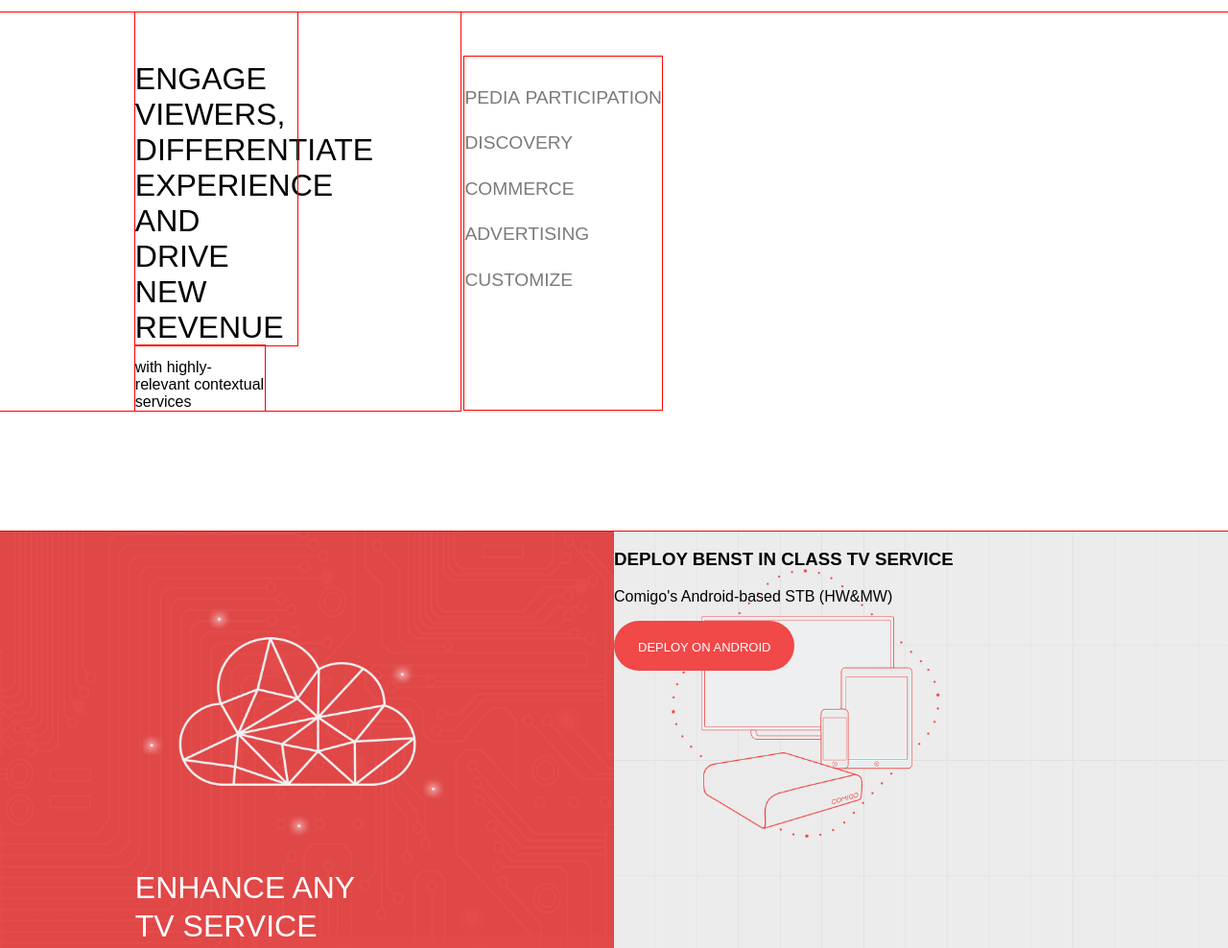
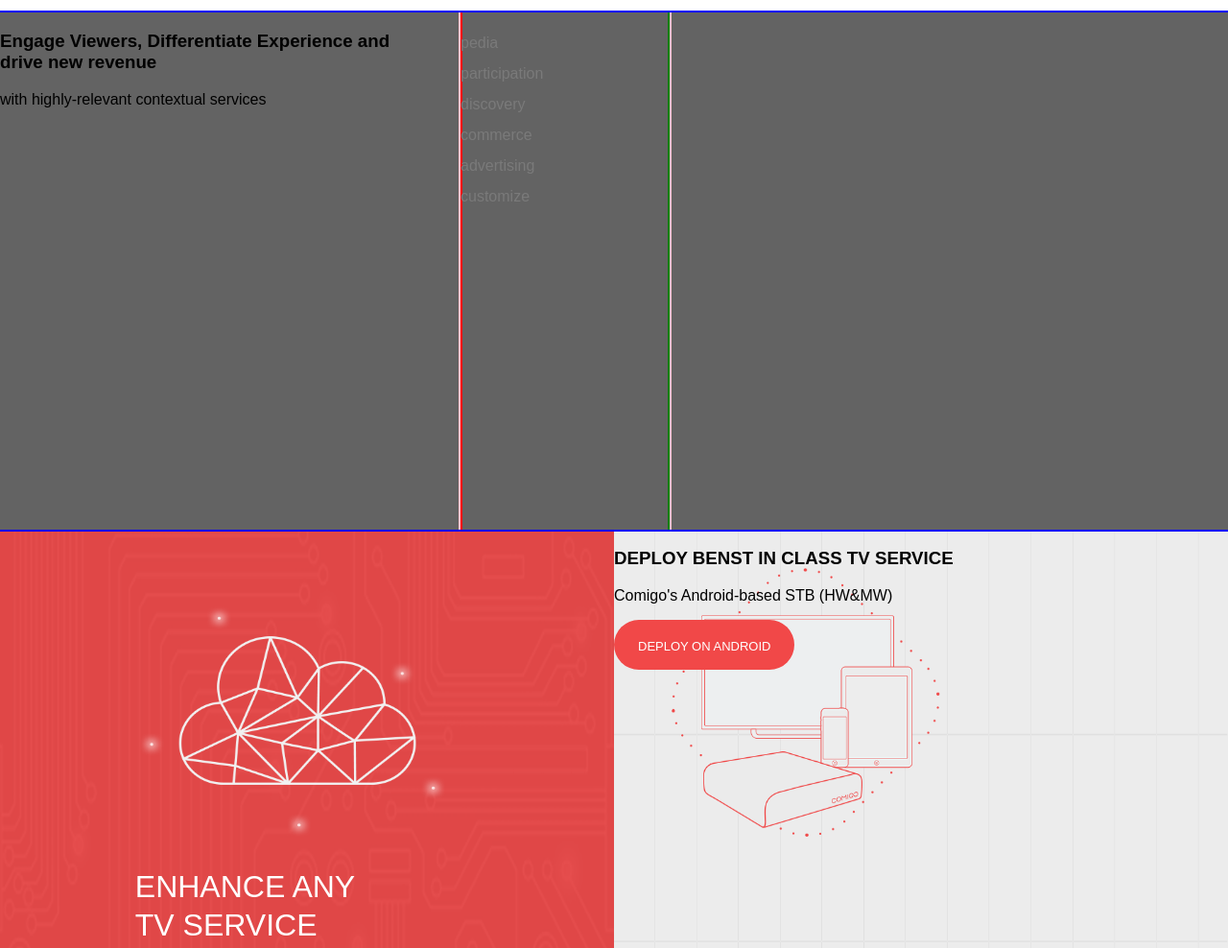
Before and after one commit to roibendet/comigo, a website: page index.html in a window 1280 px wide. Shown: the part 940-1928 px from the top of the page at 96% size. Drawn offline with nearby package versions, Linux system fonts and the light colour scheme.

Commit message:
third section

```diff
--- a/index.html
+++ b/index.html
@@ -73,36 +73,38 @@
     <a class="white-btn" href="">CONTACT US</a>
 </section>
 <section class="third-section">
-    <div class="h3p">
+
+    <div class="third-left">
         <h3>Engage Viewers, Differentiate Experience and<br> drive new revenue</h3>
         <p>with highly-relevant contextual services</p>
     </div>
-    <dl class="dl-middle">
-        <dt><a href="#" class="pedia dl">pedia</a></dt>
-        <dd>
+
+    <div class="third-middle">
+    <dl class="third-dl">
+        <dt><a href="#" class="pedia-dl">pedia</a></dt>
+        <dd class="pedia-dl-dd">
             <figure>
                 <figcaption>Drive stickiness by enriching content with contextual data from external sources
                 </figcaption>
                 <img src="assest/services/pedia.png">
-
             </figure>
         </dd>
-        <dt><a href="#" class="participation dl">participation</a></dt>
-        <dd>
+        <dt><a href="#" class="participation-dl">participation</a></dt>
+        <dd class="participation-dl-dd">
             <figure>
                 <figcaption>Engage viewers and increase content spread through data-driven social features</figcaption>
                 <img src="assest/services/participation.png">
             </figure>
         </dd>
-        <dt><a href="#" class="discovery dl">discovery</a></dt>
-        <dd>
+        <dt><a href="#" class="discovery-dl">discovery</a></dt>
+        <dd class="discovery-dl-dd">
             <figure>
                 <figcaption>Offer personalised content with contextualised search, menu and recommendations</figcaption>
                 <img src="assest/services/discovery.png">
             </figure>
         </dd>
-        <dt><a href="#" class="commerce dl">commerce</a></dt>
-        <dd>
+        <dt><a href="#" class="commerce-dl">commerce</a></dt>
+        <dd class="commerce-dl-dd">
             <figure>
                 <figcaption>Create new revenue engines through
                     contextual shopping services
@@ -110,15 +112,15 @@
                 <img src="assest/services/commerce.png">
             </figure>
         </dd>
-        <dt><a href="#" class="advertising dl">advertising</a></dt>
-        <dd>
+        <dt><a href="#" class="advertising-dl">advertising</a></dt>
+        <dd class="advertising-dl-dd">
             <figure>
                 <figcaption>Offer ultra-targeted measurable advertising with advanced campaign analytics</figcaption>
                 <img src="assest/services/blackcar.png">
             </figure>
         </dd>
-        <dt><a href="#" class="customize dl">customize</a></dt>
-        <dd>
+        <dt><a href="#" class="customize-dl">customize</a></dt>
+        <dd class="custome-dl-dd">
             <figure>
                 <figcaption>Quickly launch new, unique services
                     based on our open SDK
@@ -127,6 +129,12 @@
             </figure>
         </dd>
     </dl>
+    </div>
+
+    <div class="third-right">
+
+    </div>
+
 </section>
 <section class="forth-section">
     <div class="forth-section-div1">
@@ -218,13 +226,13 @@
             </a>
 
         </li>
-        <li><a href="">Comigo's Experience Intelligence Products Redefine TV - And You Can Find Out How at IBC2016</a>
+        <li><a href="#"><span>Comigo's Experience Intelligence Products Redefine TV - And You Can Find Out How at IBC2016</span></a>
         </li>
-        <li><a href="">What We Learned at TVConnect 2016</a></li>
-        <li><a href=""> Big Data Meets TV - The Next Phase In The TV Experience Evolution</a></li>
-        <li><a href=""> Comigo Will Bring an Infusion of Internet Power and Contextual TV to Life at TV Connect 2016</a>
+        <li><a href="#"><span>What We Learned at TVConnect 2016</span></a></li>
+        <li><a href="#"><span>Big Data Meets TV - The Next Phase In The TV Experience Evolution</span></a></li>
+        <li><a href="#"><span>Comigo Will Bring an Infusion of Internet Power and Contextual TV to Life at TV Connect 2016</span></a>
         </li>
-        <li><a href="">Quality, Set-Top-Boxes, Crappy Cars, and Caveat Emptor</a></li>
+        <li><a href="#"><span>Quality, Set-Top-Boxes, Crappy Cars, and Caveat Emptor</span></a></li>
     </ul>
 
 </section>
--- a/styles/main.css
+++ b/styles/main.css
@@ -95,6 +95,7 @@
     float: right;
     clear: both;
     text-transform: uppercase;
+
 }
 
 .main-nav-ul {
@@ -106,6 +107,8 @@
 .main-nav-ul ul {
     display: none;
     list-style: none;
+    font-size: 2.25rem;
+
 }
 
 .main-nav-ul > li {
@@ -134,7 +137,7 @@
     padding: 0;
 }
 
-span {
+.main-nav-ul span {
     line-height: 1;
     display: inline-block;
     vertical-align: middle;
@@ -163,6 +166,7 @@
 .mid-nav > li:hover > a {
     color: white;
     background-color: #F14848;
+
 }
 
 .mid-nav > li:hover > ul {
@@ -266,76 +270,66 @@
 
 .third-section {
     display: block;
-    height: 540px;
-    outline: 1px red solid;
-}
-
-.third-section h3 {
-    /*display: inline-block;*/
-    font-size: 2rem;
-    width: 50%;
-    text-transform: uppercase;
-    text-align: left;
-    height: auto;
-    padding-top: 15%;
-    font-weight: normal;
-    margin: 0;
-    outline: 1px red solid;
-}
-
-.third-section p {
-    display: inline-block;
-    padding-top: 4%;
-    font-size: 1rem;
-
-    width: 40%;
-    text-transform: none;
-    margin: 0;
-    outline: 1px red solid;
-}
-
-.h3p {
-    display: inline-block;
-
-    width: 37.5%;
-    padding-left: 11%;
-    outline: 1px red solid;
-}
-
-.dl-middle {
-    display: inline-block;
-    width: 10.7em;
-    height: 23rem;
-    text-align: left;
-    font-size: 1.2rem;
-    vertical-align: text-bottom;
-    margin: 0;
-    outline: 1px red solid;
+    height: 539px;
+    width: 100%;
+    outline: 2px blue solid;
+    background-color: #636363;
+    position: relative;
 
 }
 
-dt:first-child {
-    padding-top: 2rem;
+.third-right {
+    float: right;
+
+    outline: 2px green solid;
+    width: 45.5%;
+    height: 100%;
 }
 
-dt {
-    padding-bottom: 1.6rem;
+.third-left {
+    float: left;
+    height: 100%;
+    width: 37.5%;
+    outline: 2px red solid;
 }
 
-.third-section dt {
-    text-transform: uppercase;
-    display: inline-block;
+.third-middle {
+    float: left;
+    height: 100%;
+    width: 17%;
+    outline: 2px pink solid;
+}
+
+
+.third-middle a {
+display: block;
+    line-height: 2rem;
+}
+.third-middle figcaption {
+    text-align: center;
+}
+
+dd {
+    display: none;
+    float: right;
 
 }
 
-.third-section dd {
-    display: none;
+
+
+dt:hover + dd {
+    position: absolute;
+    right: 0;
+    top: 0;
+    display: block;
 }
+
+
 
 /*.dl:hover,
 .dl:active,
 .dl:focus {
-  dl.dl-middle  a {
+  .dl-middle  a {
        display:inline ;
    }
 
@@ -350,10 +344,12 @@
 ----------------------Forth Section--------------------
 */
 .forth-section {
-    display: inline;
+    display: block;
     padding: 0;
     margin: 0;
     border: 0;
+    height: 84vw;
+    width: 100%;
 }
 
 .forth-section h3,
@@ -362,6 +358,20 @@
 
 }
 
+.forth-section-div1 {
+    /*display: inline-block;*/
+    float: left;
+    width: 50%;
+    height: 100%;
+    background-image: url("../assest/other/ic_EI_cloud_2_home_page.png"), url("../assest/other/home-tv-service-bg1.png");
+    background-repeat: no-repeat, no-repeat;
+    background-size: 320px 240px, 100% 100%;
+    background-position: left 145px top 80px, left top;
+    margin: 0;
+    padding: 0;
+    border: 0;
+    text-align: left;
+}
 .forth-section-div1 h3 {
     margin: 0;
     padding-top: 55%;
@@ -372,37 +382,20 @@
     line-height: 2.5rem;
     width: 60%;
 }
-
 .forth-section-div1 p {
     margin-left: 22%;
     color: white;
 }
-
 .forth-section-div1 a {
 
     margin-left: 22%;
     color: #f14848;
 }
-
-.forth-section-div1 {
-    display: inline-block;
+.forth-section-div2 {
+    /*display: inline-block;*/
+    float: right;
     width: 50%;
-    height: 600px;
-    background-image: url("../assest/other/ic_EI_cloud_2_home_page.png"), url("../assest/other/home-tv-service-bg1.png");
-    background-repeat: no-repeat, no-repeat;
-    background-size: 320px 240px, 100% 100%;
-    background-position: left 145px top 80px, left top;
-    margin: 0;
-    padding: 0;
-    border: 0;
-    text-align: left;
-
-}
-
-.forth-section-div2 {
-    display: inline-block;
-    width: 50%;
-    height: 600px;
+    height: 100%;
     background-image: url("../assest/other/ic-stb-screens.png"), url("../assest/other/home-tv-service-bg2.png");
     background-repeat: no-repeat, no-repeat;
     background-size: 280px 280px, 100% 100%;
@@ -572,13 +565,20 @@
     height: 100%;
     width: 16.66666666666667%;
     float: left;
-    clear: right;
+
 }
 
-.blog a {
+.blog-ul a {
     display: block;
     background: no-repeat center bottom;
     height: 100%;
+    width: 100%;
+    /*line-height: 160px;*/
+    font-size: 1rem;
+    vertical-align: top;
+    outline: 2px blue solid;
+    position: relative;
+
 }
 
 .blog-ul li:nth-child(1) {
@@ -611,6 +611,7 @@
 
 .blog-ul li:nth-child(2) > a {
     background-image: url("../assest/blog/ibc_post_EI-750x508.png");
+
 }
 
 .blog-ul li:nth-child(3) > a {
@@ -618,18 +619,28 @@
 }
 
 .blog-ul li:nth-child(4) > a {
-
     background-image: url("../assest/blog/Image-Blog-Yoav_356121362-copy-750x563.jpg");
 }
 
 .blog-ul li:nth-child(5) > a {
-
     background-image: url("../assest/blog/post_tv_connect-750x508.jpeg");
 }
 
 .blog-ul li:nth-child(6) > a {
+    background-image: url("../assest/blog/post_quality-750x508.jpeg");
+}
 
-    background-image: url("../assest/blog/post_quality-750x508.jpeg");
+.blog-ul span {
+    line-height: 1;
+
+    font-size: 1rem;
+    display: inline;
+    color: #EFEFEF;
+    outline: 2px green solid;
+    position: absolute;
+    bottom: 0;
+    left: 0;
+
 }
 
 /*
```
